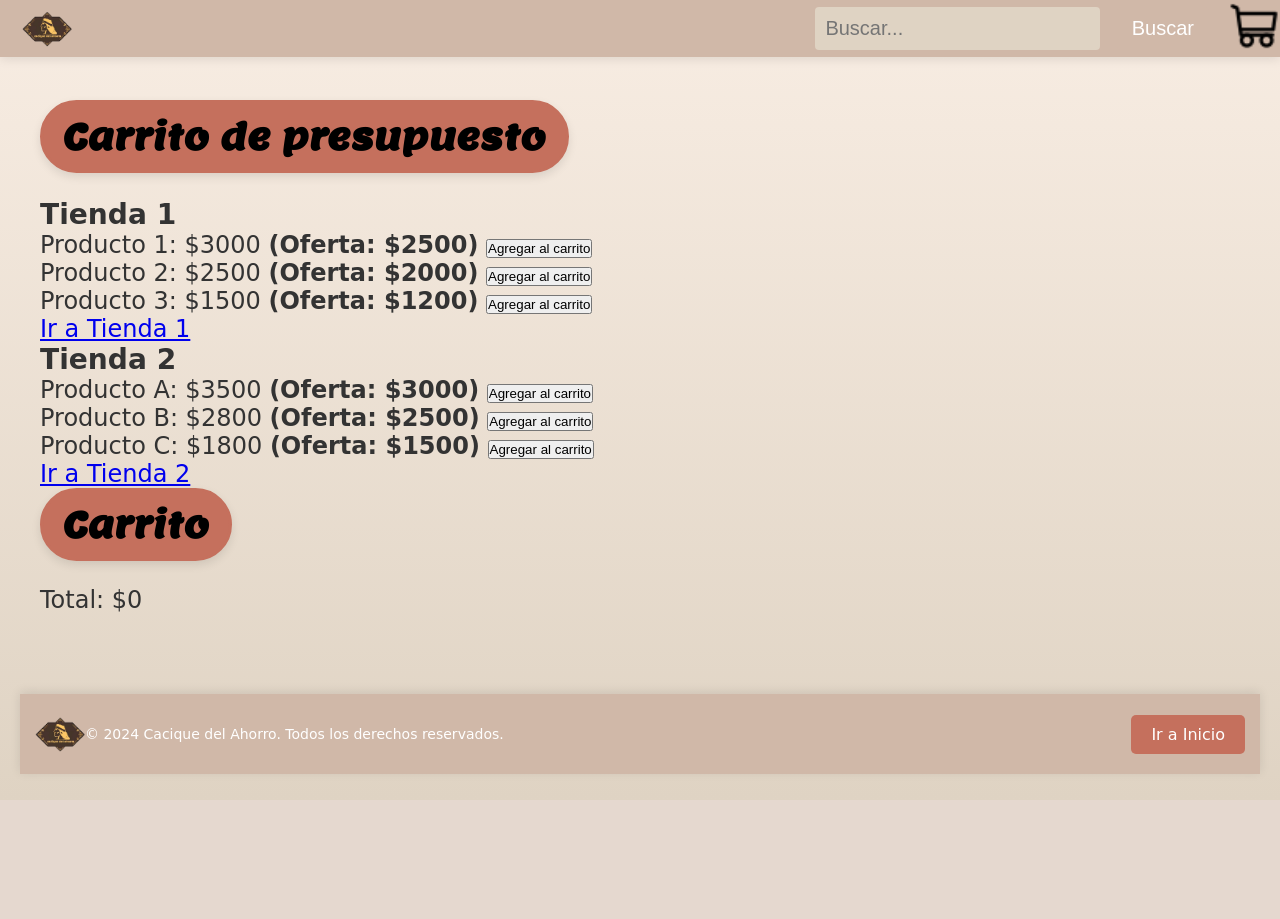
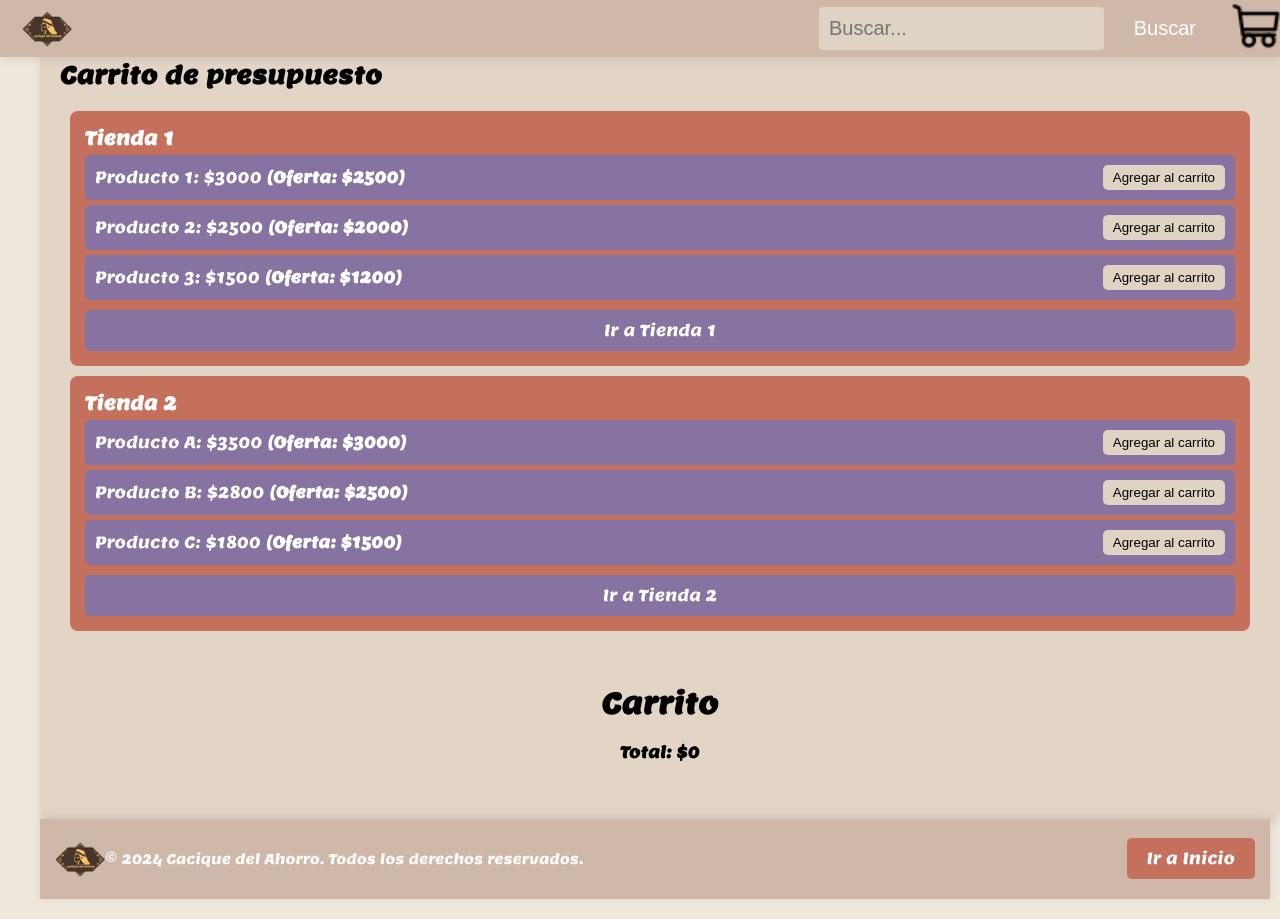
Before and after one commit to Cristian0Caceres/INFO1170_G1_SEC1, a PHP site: page /Carrito.html in a window 1280 px wide. Before the commit the page ends 781 px from the top, so only its background shows below. Run offline with PHP 8.4, Linux system fonts and the light colour scheme.

Commit message:
Update carrito_styles.css

```diff
--- a/carrito_styles.css
+++ b/carrito_styles.css
@@ -1,26 +1,33 @@
 @import url('https://fonts.googleapis.com/css2?family=Lemon&display=swap');
 
-
-
-/* Reset básico */
-* {
+/* Estilos generales */
+body {
+    font-family: 'Lemon', sans-serif; /* Cambiado a la fuente Lemon */
+    background-color: #f0e8dc;
+    color: #000000;
     margin: 0;
     padding: 0;
-    box-sizing: border-box;
 }
 
-body {
-    font-family: 'Comic Sans MS', sans-serif;
-    color: #333;
-    background: linear-gradient(to bottom, #F8EDE3, #DFD3C3);
-    display: flex;
-    flex-direction: column; /* Cambiado a columna para que el header esté arriba */
-    justify-content: flex-start; /* Alinea el contenido hacia arriba */
-    min-height: 100vh;
+.container {
+    width: 100%;
+    max-width: 1200px;
+    margin: 0 auto;
     padding: 20px;
-    font-size: 20px; /* Ajustar fuente base */
 }
 
+/* Contenedor gigante */
+.giant-container {
+    width: 100%;
+    max-width: 1300px; /* Aumenta el ancho del contenedor */
+    margin: 0 auto;
+    padding: 20px;
+    border-radius: 10px;
+    background-color: #e3d5c6;
+    box-shadow: 0 4px 10px rgba(0, 0, 0, 0.1);
+}
+
+/* Encabezado */
 header {
     display: flex;
     justify-content: space-between;
@@ -28,24 +35,25 @@ header {
     padding: 1px;
     background-color: #D0B8A8;
     width: 100vw;
-    position: fixed; /* Cambiado a 'fixed' para que esté siempre en la parte superior */
-    top: 0; /* Mantiene el header en la parte superior */
-    left: 0; /* Asegúrate de que esté alineado a la izquierda */
+    position: fixed;
+    top: 0;
+    left: 0;
     box-shadow: 0 2px 10px rgba(0, 0, 0, 0.1);
     z-index: 1000;
 }
 
 header .logo {
-    width: 50px; /* Ajusta el tamaño del logo */
+    width: 50px;
     height: auto;
-    margin-right: 10px; /* Espacio entre el logo y el texto */
-    margin-left: 21px; /* Agrega un pequeño margen a la izquierda */
+    margin-right: 10px;
+    margin-left: 21px;
 }
 
 .header-right {
     display: flex;
     align-items: center;
 }
+
 
 .search-bar input {
     padding: 10px;
@@ -72,140 +80,106 @@ header .logo {
     cursor: pointer;
 }
 
-
-main {
-    padding: 80px 20px; /* Ajusta el padding para dar espacio al header fijo */
-    font-size: 1.2em;
+/* Contenedor de tiendas */
+.store-container {
+    background-color: #C5705D;
+    padding: 15px;
+    margin: 10px;
+    border-radius: 8px;
+    color: white;
 }
 
-.ofertas-container, .categorias-container {
-    background-color: #DFD3C3; /* Fondo del contenedor */
-    border-radius: 10px; /* Bordes redondeados */
-    padding: 20px; /* Espacio interno */
-    margin-bottom: 20px; /* Espacio entre los contenedores */
-    box-shadow: 0 4px 10px rgba(0, 0, 0, 0.1); /* Sombra para el contenedor */
-    text-align: center; /* Centrar el contenido */
+.store-container h3 {
+    margin: 0;
 }
 
-/* Estilos para los títulos de Mejores Ofertas y Categorías Populares */
-h2 {
-    font-size: 36px;
-    color: #000000;
-    background-color: #C5705D; /* Fondo del contenedor */
-    padding: 10px 20px;
-    border-radius: 40px; /* Esquinas circulares */
-    display: inline-block; /* Para que el título no ocupe todo el ancho */
-    box-shadow: 0 4px 10px rgba(0, 0, 0, 0.1); /* Sombra para el contenedor */
-    border: 3px solid #C5705D; /* Borde */
-    margin-bottom: 25px; /* Espacio debajo del título */
-    font-family: 'Lemon', sans-serif; /* Aplicar la fuente Lemon */
+/* Producto */
+.product {
+    display: flex;
+    justify-content: space-between;
+    align-items: center;
+    background-color: #8673a1;
+    padding: 10px;
+    margin: 5px 0;
+    border-radius: 5px;
+    color: white;
+    font-size: 1em;
 }
 
-.carrito-title {
-    text-align: center; /* Centra el texto */
-    font-size: 36px; /* Ajusta el tamaño de la fuente */
-    margin-bottom: 20px; /* Espacio debajo del título */
-    color: #C5705D; /* Color del texto */
-    font-family: 'Lemon', sans-serif; /* Aplicar la fuente Lemon */
+.product button {
+    background-color: #DFD3C3;
+    color: black;
+    border: none;
+    padding: 5px 10px;
+    border-radius: 5px;
+    cursor: pointer;
 }
 
-.carrito-container {
-    background-color: #DFD3C3; /* Color de fondo del contenedor */
-    border-radius: 10px; /* Bordes redondeados */
-    padding: 20px; /* Espaciado interno */
-    box-shadow: 0 4px 10px rgba(0, 0, 0, 0.1); /* Sombra */
-    margin-top: 20px; /* Espacio superior */
-    text-align: center; /* Asegura que el contenido esté centrado */
+.product button:hover {
+    background-color: #C5705D;
 }
 
-.grid-container {
-    display: grid;
-    grid-template-columns: repeat(4, 1fr);
-    gap: 40px;
+/* Botón Ir a tienda */
+.go-to-store {
+    display: block;
+    margin-top: 10px;
+    padding: 10px;
+    background-color: #8673a1;
+    color: white;
+    text-align: center;
+    border-radius: 5px;
+    text-decoration: none;
 }
 
-.grid-item {
-    background-color: #F8EDE3;
-    padding: 30px;
-    text-align: center;
-    border-radius: 10px;
-    box-shadow: 0 6px 12px rgba(0, 0, 0, 0.1);
-    font-size: 22px;
-    text-decoration: none;
-    color: #333;
-    transition: background-color 0.3s, transform 0.3s;
-    border: 3px solid #F8EDE3;
+.go-to-store:hover {
+    background-color: #6a5c88;
 }
 
-.grid-item:hover {
-    background-color: #DFD3C3;
-    transform: translateY(-5px);
-}
+/* Carrito */
 
-.grid-item .image-container {
-    width: 100%;
-    padding-top: 100%;
-    position: relative;
-    border: 8px solid #C5705D;
+
+.cart {
+    background-color: #e3d5c6;
+    padding: 20px;
     border-radius: 10px;
 }
 
-.grid-item img {
-    position: absolute;
-    top: 0;
-    left: 0;
-    width: 100%;
-    height: 100%;
-    object-fit: cover;
-    border-radius: 10px;
+.cart h2 {
+    text-align: center;
+    font-size: 1.8em; /* Tamaño original del h2 */
+    margin-bottom: 20px; /* Espaciado inferior */
 }
 
-.popular-categories {
-    margin-top: 60px;
+.cart-items {
+    list-style-type: none;
+    padding: 0;
 }
 
-.category-grid {
-    display: grid;
-    grid-template-columns: repeat(4, 1fr);
-    gap: 40px;
+.cart-item {
+    display: flex;
+    justify-content: space-between;
+    padding: 5px 0;
 }
 
-.category-item {
+.cart-item button {
     background-color: #DFD3C3;
-    padding: 20px;
-    text-align: center;
-    border-radius: 10px;
-    transition: transform 0.3s;
-    border: 3px solid #C5705D;
-    box-shadow: 0 4px 10px rgba(0, 0, 0, 0.1);
+    color: rgb(122, 89, 89);
+    border: none;
+    padding: 5px;
+    border-radius: 5px;
+    cursor: pointer;
 }
 
-.category-item:hover {
-    transform: translateY(-5px);
+.cart-item button:hover {
+    background-color: #C5705D;
 }
 
-.category-item .category-image {
-    width: 100%;
-    padding-top: 100%;
-    position: relative;
-    border-radius: 10px;
-    overflow: hidden;
-    border: 3px solid #C5705D;
+.total {
+    font-weight: bold;
+    text-align: center;
+    margin-top: 10px;
 }
 
-.category-item img {
-    position: absolute;
-    top: 0;
-    left: 0;
-    width: 100%;
-    height: 100%;
-    object-fit: cover;
-}
-
-.category-item h3 {
-    margin-top: 20px;
-    font-size: 24px;
-}
 
 footer {
     background-color: #D0B8A8;
```
